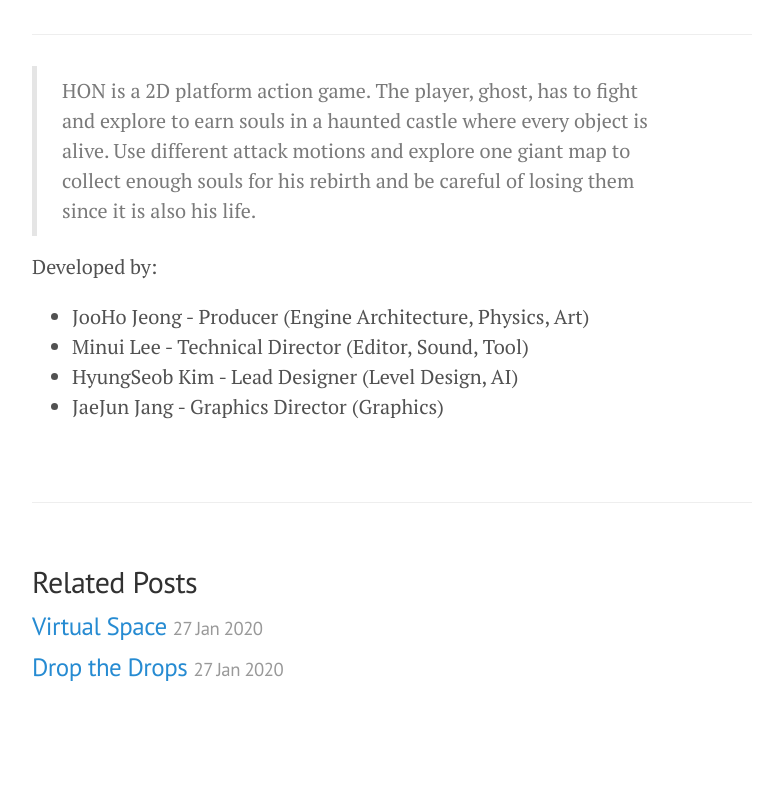
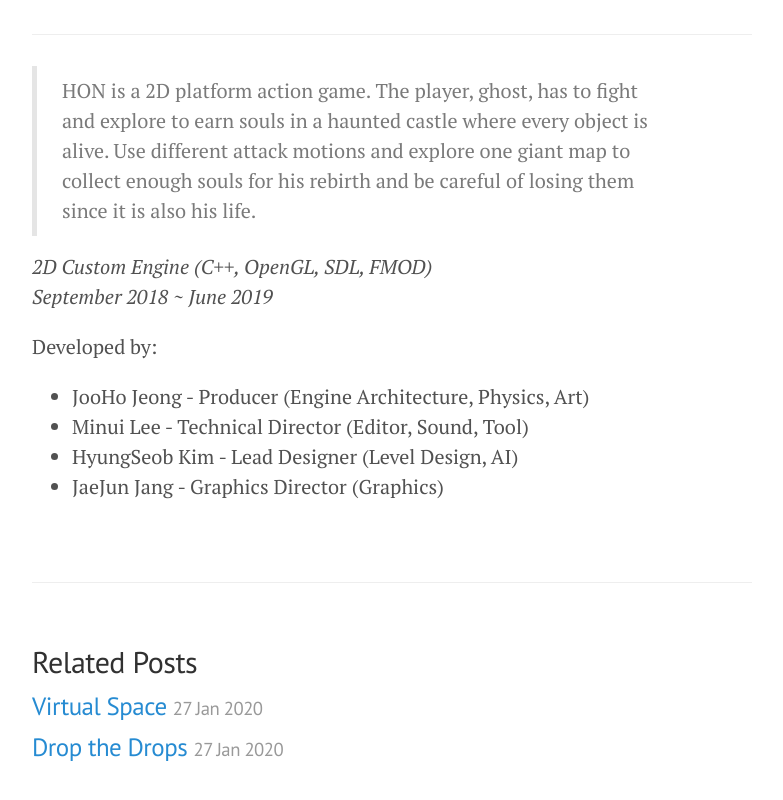
Before and after one commit to jooho556/jooho556.github.io, a Jekyll site: the page built from _posts/2020-01-27-HON.md, in a window 1280 px wide, cut to the strip 551-1374 px from the top of the page. Shown: the top 800 px of the strip, without its empty margins (248-1031 px from the left). Built offline with Jekyll 4.4.1, drawn with Linux system fonts in a browser that asks for light colours; nearby versions of some CDN libraries; before the commit the page ends 1294 px from its top, so only the background shows below that.

Commit message:
Update 2020-01-27-HON.md

```diff
--- a/_posts/2020-01-27-HON.md
+++ b/_posts/2020-01-27-HON.md
@@ -8,6 +8,11 @@ title: HON
 
 >HON is a 2D platform action game. The player, ghost, has to fight and explore to earn souls in a haunted castle where every object is alive. Use different attack motions and explore one giant map to collect enough souls for his rebirth and be careful of losing them since it is also his life.
 
+<em>
+2D Custom Engine (C++, OpenGL, SDL, FMOD)<br/>
+September 2018 ~ June 2019
+</em>
+
 Developed by:
 * JooHo Jeong - Producer (Engine Architecture, Physics, Art)
 * Minui Lee - Technical Director (Editor, Sound, Tool)
```
